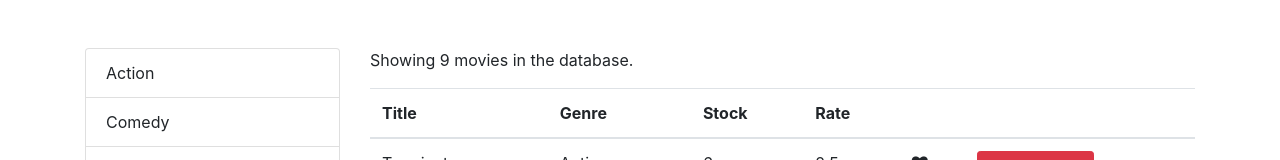
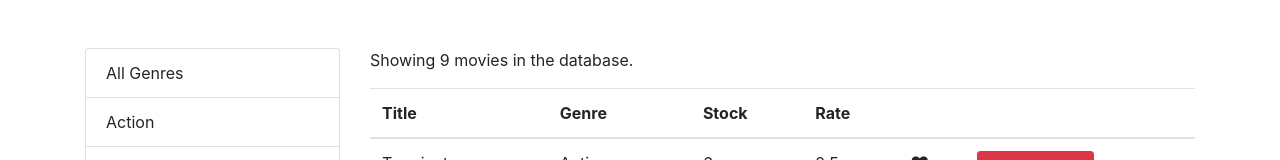
Before and after one commit to shamwela/vidly, a React (Create React App) app: page / in a window 1280 px wide. Shown: the top 160 px of the page. Built offline with nearby package versions, Linux system fonts and the light colour scheme.

Commit message:
14 - Filtering - Adding All Genres

```diff
--- a/src/components/movies.jsx
+++ b/src/components/movies.jsx
@@ -16,12 +16,12 @@
   };
 
   componentDidMount() {
-    this.setState({ movies: getMovies(), genres: getGenres() });
+    const genres = [{ name: 'All Genres' }, ...getGenres()];
+    this.setState({ movies: getMovies(), genres });
   }
 
   handleGenreSelect = (genre) => {
-    console.log(genre);
-    this.setState({ selectedGenre: genre });
+    this.setState({ selectedGenre: genre, currentPage: 1 });
   };
 
   handleDelete = (_id) => {
@@ -52,9 +52,10 @@
 
     if (count === 0) return <p>There are no movies in the database.</p>;
 
-    const filtered = selectedGenre
-      ? allMovies.filter((m) => m.genre._id === selectedGenre._id)
-      : allMovies;
+    const filtered =
+      selectedGenre && selectedGenre._id
+        ? allMovies.filter((m) => m.genre._id === selectedGenre._id)
+        : allMovies;
 
     const movies = paginate(filtered, currentPage, pageSize);
 
```
